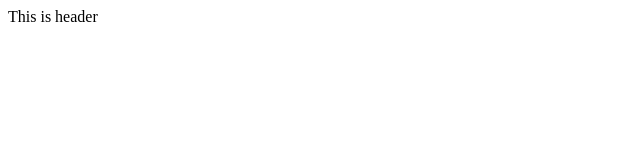
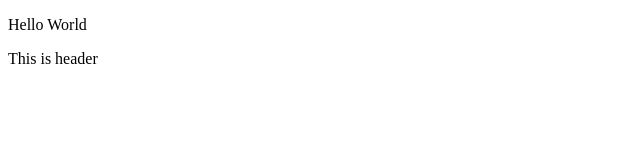
Before and after one commit to eklimasevski/Test-team-work, a plain HTML site: page index.html in a window 1280 px wide. Shown: the whole page, without its empty margins (0-640 px from the left). Drawn offline with Linux system fonts and the light colour scheme.

Commit message:
Create main and paragraph

```diff
--- a/index.html
+++ b/index.html
@@ -9,6 +9,7 @@
     <title>Document</title>
   </head>
   <body>
+    <main><p>Hello World</p></main>
     <header>This is header</header>
   </body>
 </html>
```
